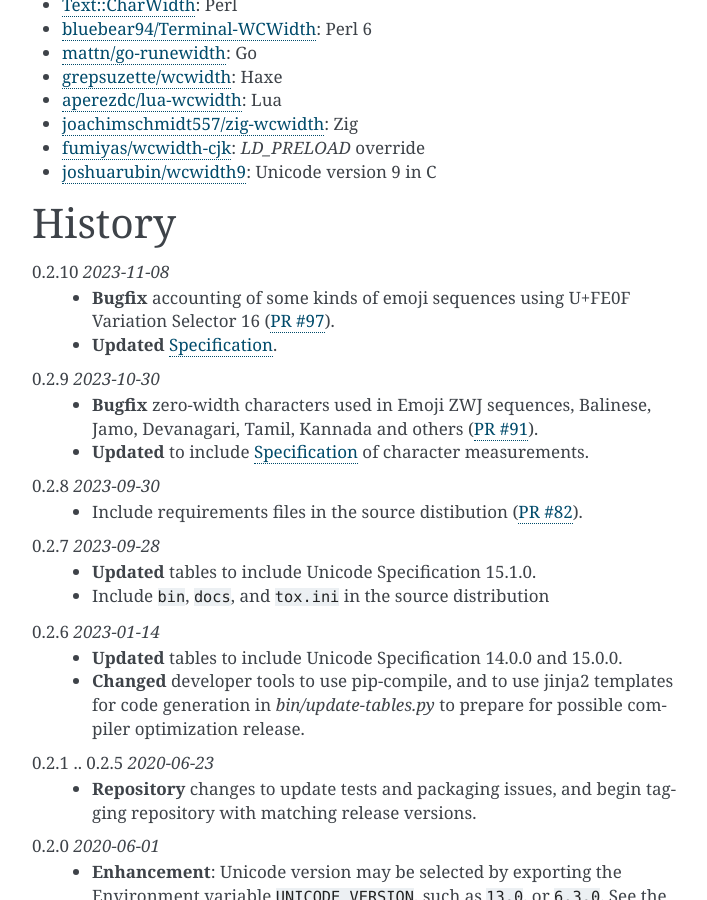
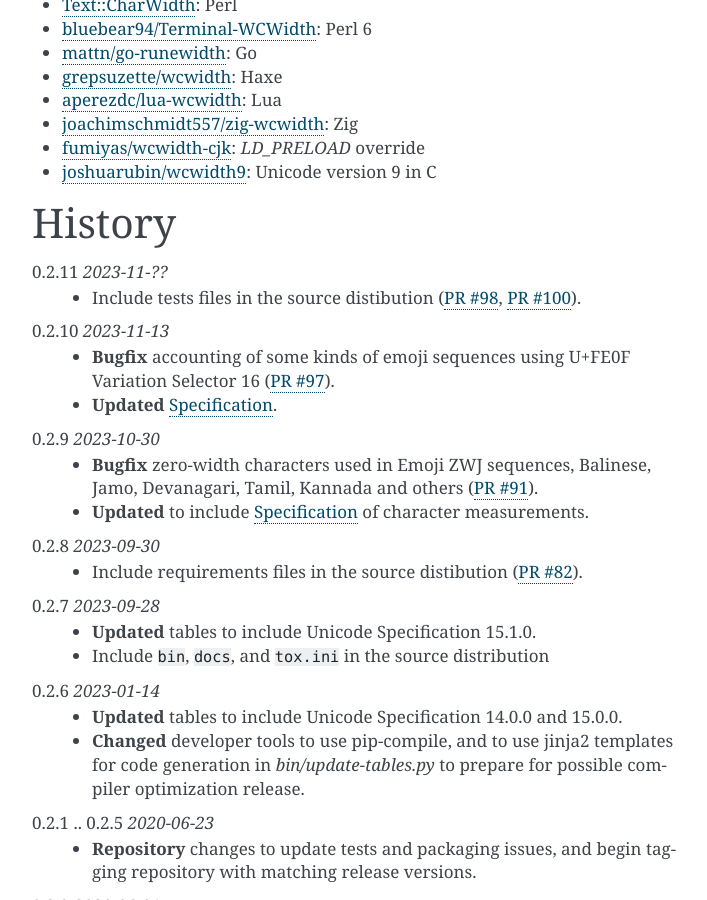
Before and after one commit to jquast/wcwidth, a Sphinx documentation site: the page built from docs/intro.rst, in a window 1280 px wide and 900 px high, scrolled down 4294 px. Shown: the whole window, without its empty margins (388-1095 px from the left). Built offline with Sphinx 7.4.7, drawn with Linux system fonts in a browser that asks for light colours.

Commit message:
Run tests on sdists in CI (#100)
* CODECOV_TOKEN is not required by upload-artifact

See details: https://hynek.me/articles/ditch-codecov-python/

* Run tests on sdists

* Explicitly include tests/*.py

* Update changelog

* Fix 0.2.10 release date

```diff
--- a/docs/intro.rst
+++ b/docs/intro.rst
@@ -216,7 +216,10 @@
 =======
 History
 =======
-0.2.10 *2023-11-08*
+0.2.11 *2023-11-??*
+  * Include tests files in the source distibution (`PR #98`_, `PR #100`_).
+
+0.2.10 *2023-11-13*
   * **Bugfix** accounting of some kinds of emoji sequences using U+FE0F
     Variation Selector 16 (`PR #97`_).
   * **Updated** `Specification <Specification_from_pypi_>`_.
@@ -325,6 +328,8 @@
 .. _`PR #82`: https://github.com/jquast/wcwidth/pull/82
 .. _`PR #91`: https://github.com/jquast/wcwidth/pull/91
 .. _`PR #97`: https://github.com/jquast/wcwidth/pull/97
+.. _`PR #98`: https://github.com/jquast/wcwidth/pull/98
+.. _`PR #100`: https://github.com/jquast/wcwidth/pull/100
 .. _`jquast/blessed`: https://github.com/jquast/blessed
 .. _`selectel/pyte`: https://github.com/selectel/pyte
 .. _`thomasballinger/curtsies`: https://github.com/thomasballinger/curtsies
```
Also changed, not shown: 2 other files.
